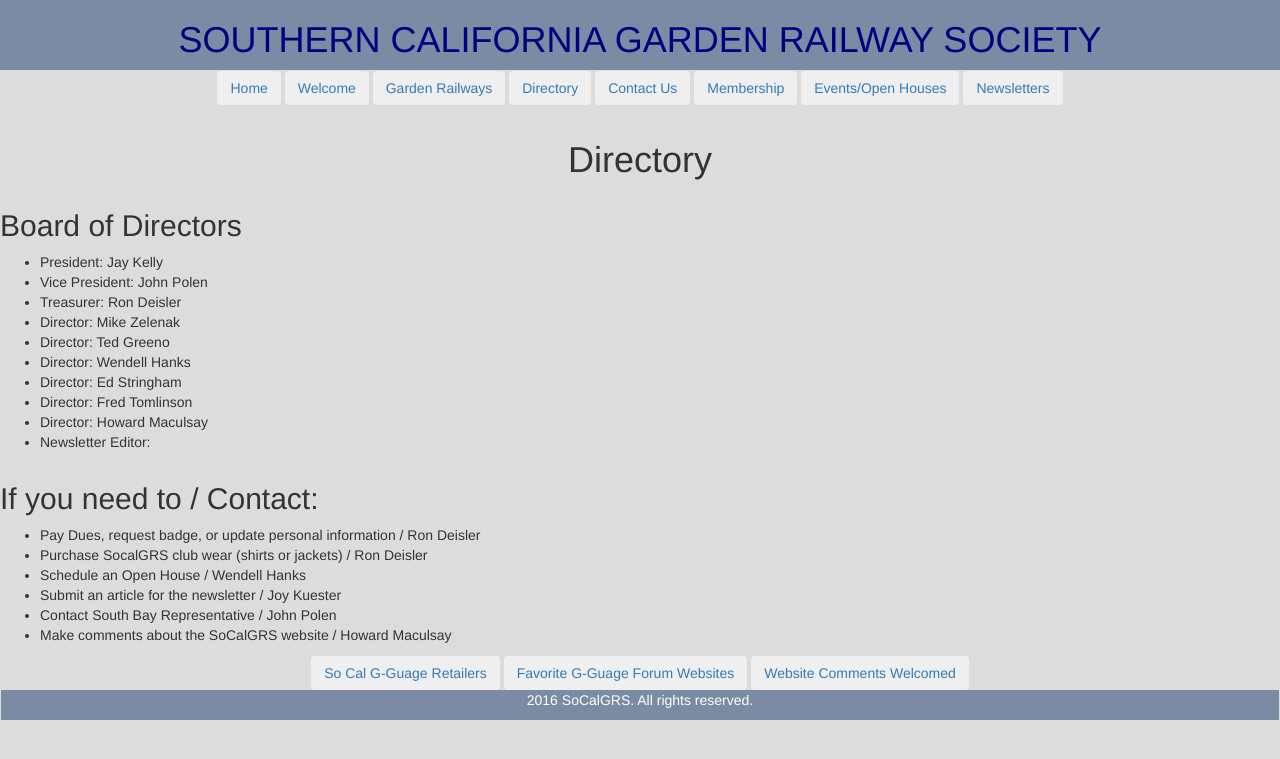
After one commit to djacobs74/soCalGRS, a Django app: page /directory/ in a window 1280 px wide. The commit adds this page. Shown: the top 759 px of the page. Run offline with Django 3.2, Linux system fonts and the light colour scheme; some libraries are stand-ins or nearby versions.

Commit message:
main pages added, navbar fixed

```diff
--- a/socalgrs/socalgrs/urls.py
+++ b/socalgrs/socalgrs/urls.py
@@ -9,4 +9,10 @@ urlpatterns = [
     url(r'^admin/', admin.site.urls),
     url(r'^$', HomeView.as_view(), name='socalgrs'),
     url(r'^welcome/', WelcomeView.as_view()),
+    url(r'^gardenRailways/', GardenRailwaysView.as_view()),
+    url(r'^directory/', DirectoryView.as_view()),
+    url(r'^contact/', ContactView.as_view()),
+    url(r'^membership/', MembershipView.as_view()),
+    url(r'^events/', EventsView.as_view()),
+    url(r'^newsletters/', NewslettersView.as_view()),
 ]
--- a/socalgrs/static/css/styles.css
+++ b/socalgrs/static/css/styles.css
@@ -1,16 +1,15 @@
-
+html {
+	margin: 0;
+	padding: 0;
+}
 body {
 	background-color: #DCDCDC;
 	overflow: scroll;
-
+	margin: 0;
+	padding: 0;
 }
 
-footer {
-	bottom: 0;
-	position: relative;
-	width: 100%;
-	overflow: hidden;
-}
+
 
 .banner {
 	color: #000080;
@@ -46,3 +45,7 @@ footer {
 	background-color: #7A8BA3;
 	color: white;
 }
+
+.navbar {
+	margin-bottom: 0;
+}
--- /dev/null
+++ b/socalgrs/templates/directory.html
@@ -0,0 +1,42 @@
+{% include 'head.html' %}
+{% include 'navbar.html' %}
+
+
+
+<body>
+
+<h1 class="text-center">Directory</h1>
+
+<div class="container-fluid">
+	<div class="row">
+		<h2>Board of Directors</h2>
+		<ul>
+			<li>President: Jay Kelly</li>
+			<li>Vice President: John Polen</li>
+			<li>Treasurer: Ron Deisler</li>
+			<li>Director: Mike Zelenak</li>
+			<li>Director: Ted Greeno</li>
+			<li>Director: Wendell Hanks</li>
+			<li>Director: Ed Stringham</li>
+			<li>Director: Fred Tomlinson</li>
+			<li>Director: Howard Maculsay</li>
+			<li>Newsletter Editor:</li>
+		</ul>
+	</div>
+	<div class="row">
+		<h2>If you need to / Contact:</h2>
+		<ul>
+			<li>Pay Dues, request badge, or update personal information / Ron Deisler</li>
+			<li>Purchase SocalGRS club wear (shirts or jackets)         / Ron Deisler</li>
+			<li>Schedule an Open House                                  / Wendell Hanks</li>
+			<li>Submit an article for the newsletter                    / Joy Kuester</li>
+			<li>Contact South Bay Representative                        / John Polen</li>
+			<li>Make comments about the SoCalGRS website                / Howard Maculsay</li>
+		</ul>
+	</div>
+</div>
+
+
+
+</body>
+{% include 'footer.html' %}
--- a/socalgrs/templates/footer.html
+++ b/socalgrs/templates/footer.html
@@ -1,3 +1,4 @@
+<!--
 <footer>
 	<div class="container-fluid text-center">
 		<div class="row">
@@ -15,4 +16,20 @@
 			<p class="rights">2016 SoCalGRS. All rights reserved.</p>
 		</div>
 	</div>
-</footer>
+</footer> -->
+
+<!-- Static bottom navbar -->
+<nav class="navBox text-center navbar navbar-light bg-faded fixed-bottom">
+	<div class="container-fluid">
+		<div class="row">
+	  		<form class="form-inline">
+			    <a href="#"><button class="btn btn-outline-success" type="button">So Cal G-Guage Retailers</button></a>
+			    <a href="#"><button class="btn btn-outline-success" type="button">Favorite G-Guage Forum Websites</button></a>
+			    <a href="#"><button class="btn btn-outline-success" type="button">Website Comments Welcomed</button></a>
+	  		</form>
+	  	</div>
+  		<div class="row rights">
+  			<p>2016 SoCalGRS. All rights reserved.</p>
+  		</div>
+  	</div>
+</nav>
--- a/socalgrs/templates/navbar.html
+++ b/socalgrs/templates/navbar.html
@@ -10,11 +10,11 @@
   <form class="form-inline">
     <a href="/"><button class="btn btn-outline-success" type="button">Home</button></a>
     <a href="/welcome"><button class="btn btn-outline-success" type="button">Welcome</button></a>
-    <button class="btn btn-outline-success" type="button">Garden Railways</button>
-    <button class="btn btn-outline-success" type="button">Directory</button>
-    <button class="btn btn-outline-success" type="button">Contact Us</button>
-    <button class="btn btn-outline-success" type="button">Membership</button>
-    <button class="btn btn-outline-success" type="button">Events/Open Houses</button>
-    <button class="btn btn-outline-success" type="button">Newsletters</button>
+    <a href="/gardenRailways"><button class="btn btn-outline-success" type="button">Garden Railways</button></a>
+    <a href="/directory"><button class="btn btn-outline-success" type="button">Directory</button></a>
+    <a href="/contact"><button class="btn btn-outline-success" type="button">Contact Us</button></a>
+    <a href="/membership"><button class="btn btn-outline-success" type="button">Membership</button></a>
+    <a href="/events"><button class="btn btn-outline-success" type="button">Events/Open Houses</button></a>
+    <a href="/newsletters"><button class="btn btn-outline-success" type="button">Newsletters</button></a>
   </form>
 </nav>
--- a/socalgrs/website/views.py
+++ b/socalgrs/website/views.py
@@ -20,3 +20,45 @@ class WelcomeView(View):
         page_data={}
         template_name = 'welcome.html'
         return render(request,template_name, page_data)
+
+class GardenRailwaysView(View):
+
+    def get(self, request):
+        page_data={}
+        template_name = 'gardenRailways.html'
+        return render(request,template_name, page_data)
+
+class DirectoryView(View):
+
+    def get(self, request):
+        page_data={}
+        template_name = 'directory.html'
+        return render(request,template_name, page_data)
+
+class ContactView(View):
+
+    def get(self, request):
+        page_data={}
+        template_name = 'contact.html'
+        return render(request,template_name, page_data)
+
+class MembershipView(View):
+
+    def get(self, request):
+        page_data={}
+        template_name = 'membership.html'
+        return render(request,template_name, page_data)
+
+class EventsView(View):
+
+    def get(self, request):
+        page_data={}
+        template_name = 'events.html'
+        return render(request,template_name, page_data)
+
+class NewslettersView(View):
+
+    def get(self, request):
+        page_data={}
+        template_name = 'newsletters.html'
+        return render(request,template_name, page_data)
```
Also changed, not shown: socalgrs/templates/contact.html (added, +14 -0 lines), socalgrs/templates/events.html (added, +14 -0 lines), socalgrs/templates/gardenRailways.html (added, +14 -0 lines), socalgrs/templates/index.html (+6 -4 lines), socalgrs/templates/membership.html (added, +14 -0 lines), socalgrs/templates/newsletters.html (added, +14 -0 lines), 2 other files.
